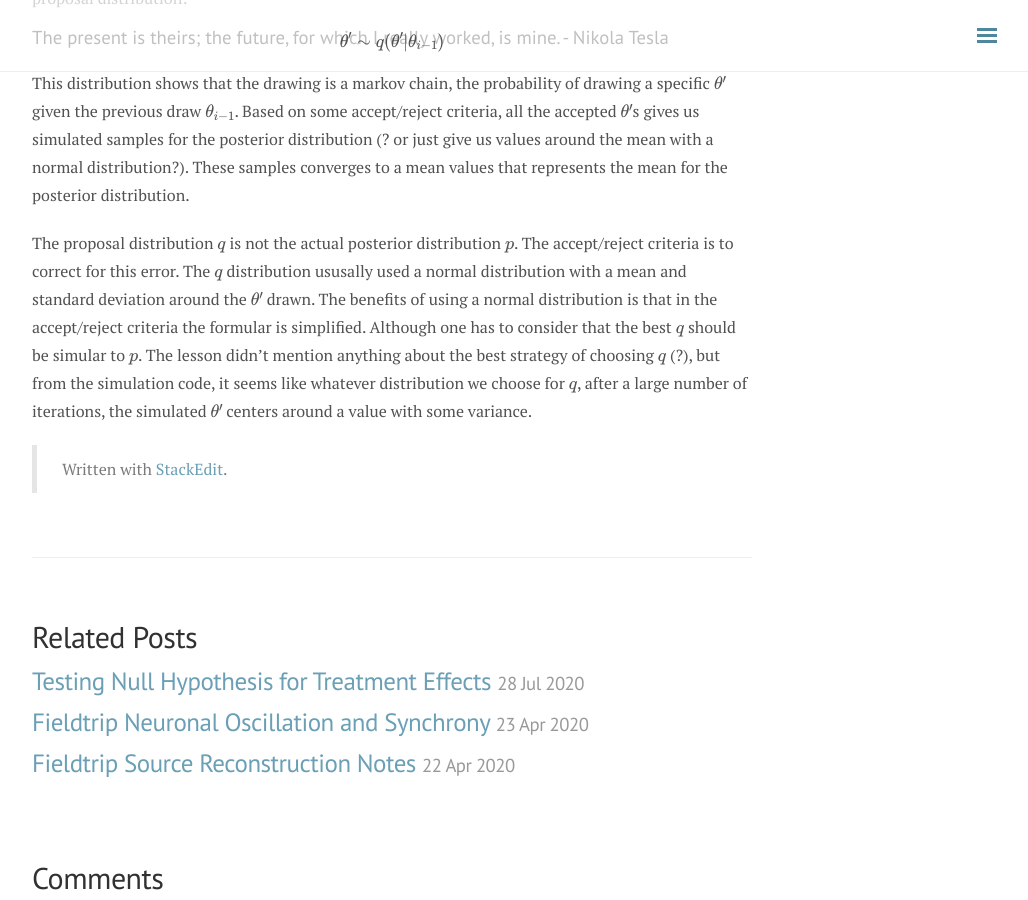
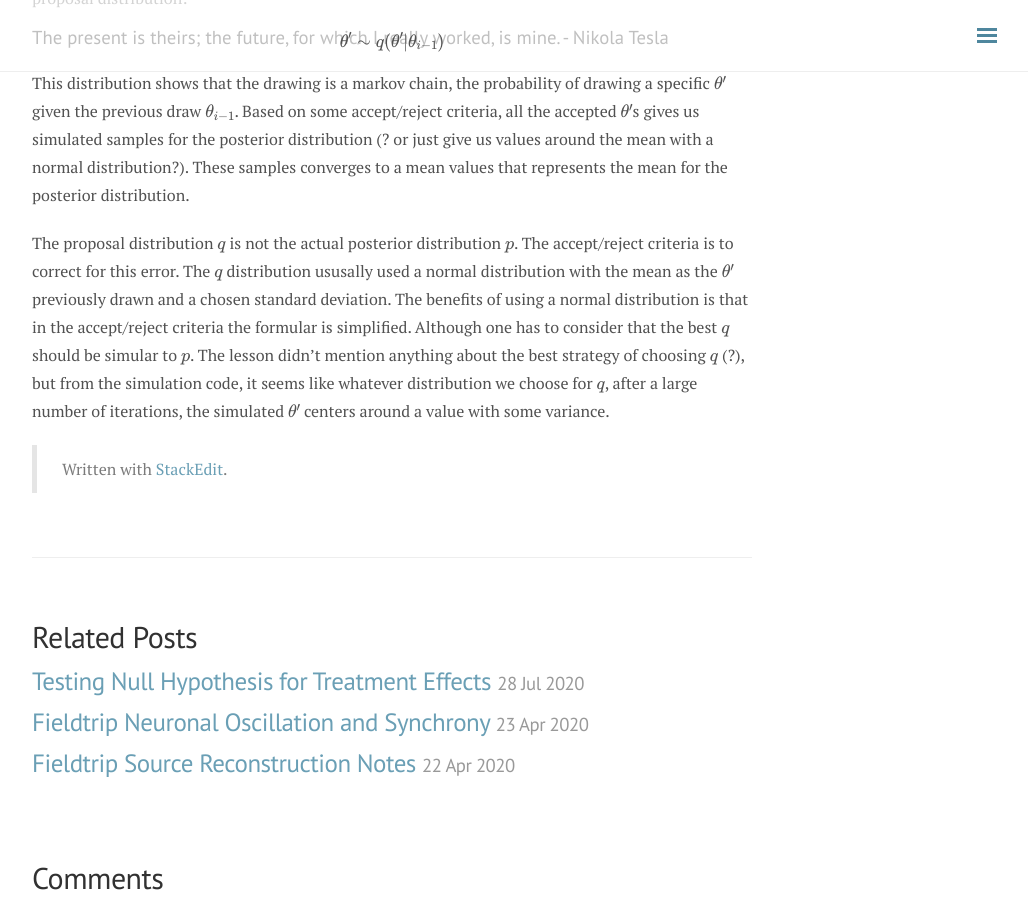
Before and after one commit to andylikescodes/andylikescodes.github.io, a Jekyll site: the page built from _posts/2020-07-29-Metropolis-Hasting-Algorithm.md, in a window 1280 px wide and 900 px high, scrolled down 504 px. Shown: the whole window, without its empty margins (248-1276 px from the left). Built offline with Jekyll 4.4.1, drawn with Linux system fonts in a browser that asks for light colours; nearby versions of some CDN libraries; formulas are drawn with MathJax 3; comment, search, counter and statistics services are not loaded.

Commit message:
_posts/2020-07-29-Metropolis-Hasting-Algorithm.md updated from https://stackedit.io/

```diff
--- a/_posts/2020-07-29-Metropolis-Hasting-Algorithm.md
+++ b/_posts/2020-07-29-Metropolis-Hasting-Algorithm.md
@@ -15,13 +15,13 @@ $$\theta^\prime \sim q(\theta^\prime|\theta_{i-1})$$
 
 This distribution shows that the drawing is a markov chain, the probability of drawing a specific $\theta^\prime$ given the previous draw $\theta_{i-1}$. Based on some accept/reject criteria, all the accepted $\theta^\prime$s gives us simulated samples for the posterior distribution (? or just give us values around the mean with a normal distribution?). These samples converges to a mean values that represents the mean for the posterior distribution.
 
-The proposal distribution $q$ is not the actual posterior distribution $p$. The accept/reject criteria is to correct for this error. The $q$ distribution ususally used a normal distribution with a mean and standard deviation around the $\theta^\prime$ drawn. The benefits of using a normal distribution is that in the accept/reject criteria the formular is simplified. Although one has to consider that the best $q$ should be simular to $p$. The lesson didn't mention anything about the best strategy of choosing $q$ (?), but from the simulation code, it seems like whatever distribution we choose for $q$, after a large number of iterations, the simulated $\theta^\prime$ centers around a value with some variance.
+The proposal distribution $q$ is not the actual posterior distribution $p$. The accept/reject criteria is to correct for this error. The $q$ distribution ususally used a normal distribution with the mean as the $\theta^\prime$ previously drawn and a chosen standard deviation. The benefits of using a normal distribution is that in the accept/reject criteria the formular is simplified. Although one has to consider that the best $q$ should be simular to $p$. The lesson didn't mention anything about the best strategy of choosing $q$ (?), but from the simulation code, it seems like whatever distribution we choose for $q$, after a large number of iterations, the simulated $\theta^\prime$ centers around a value with some variance.
 
 
 > Written with [StackEdit](https://stackedit.io/).
 <!--stackedit_data:
-eyJoaXN0b3J5IjpbLTM4Njc1MzM5MSwxMDcyNTQyODksMTA4MD
-IyNzMxMCwtMjA2NzU5Njg2OCwtOTk1NTEwOTY4LC0xOTY5NTgw
-ODU4LDk5ODIxNjU1NSwtMTg2NDk3NDc5NiwtMTg2NDk3NDc5Ni
-wtMjUzMDY3ODAyXX0=
+eyJoaXN0b3J5IjpbLTYwNTg5NzU1LC0zODY3NTMzOTEsMTA3Mj
+U0Mjg5LDEwODAyMjczMTAsLTIwNjc1OTY4NjgsLTk5NTUxMDk2
+OCwtMTk2OTU4MDg1OCw5OTgyMTY1NTUsLTE4NjQ5NzQ3OTYsLT
+E4NjQ5NzQ3OTYsLTI1MzA2NzgwMl19
 -->
```
